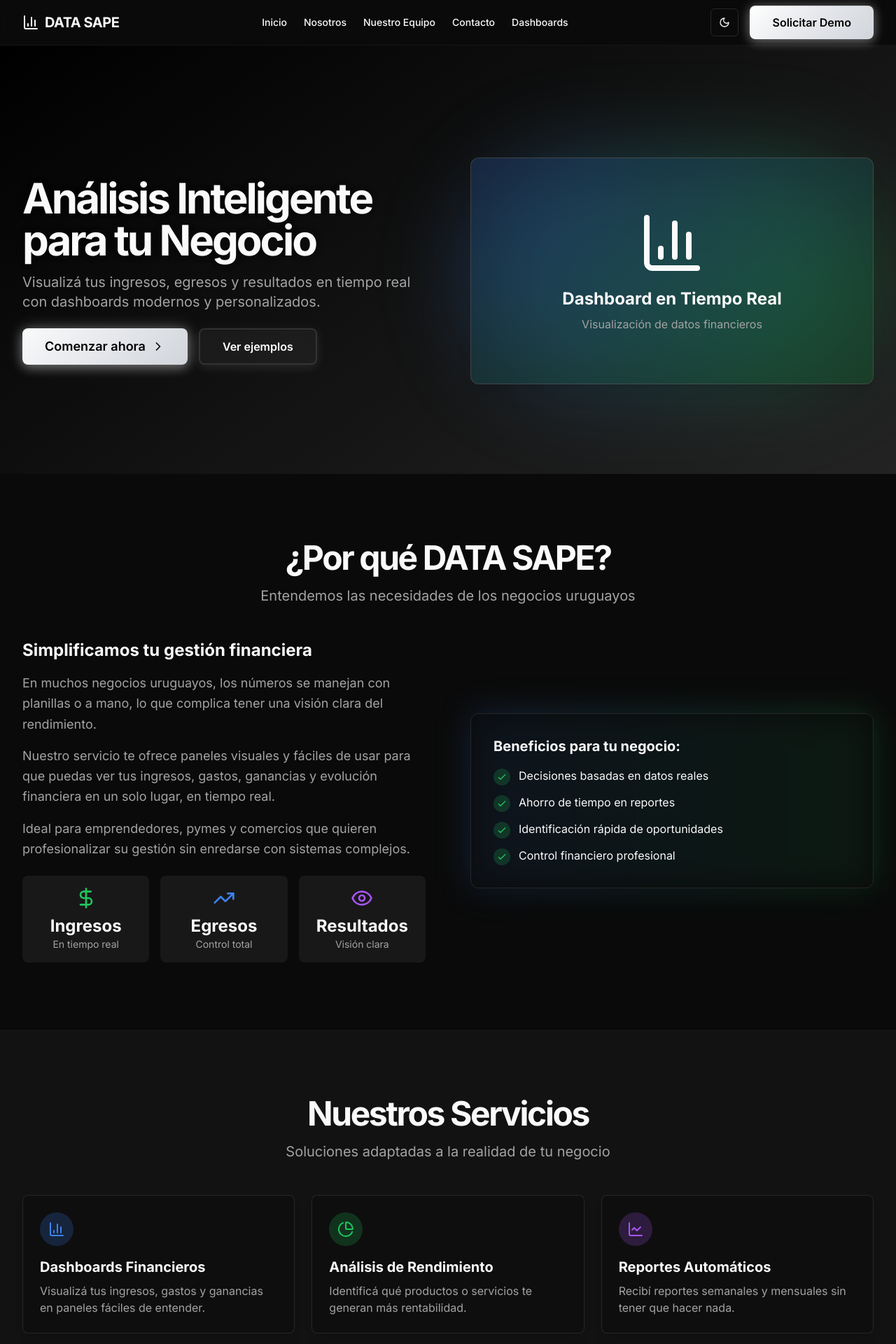
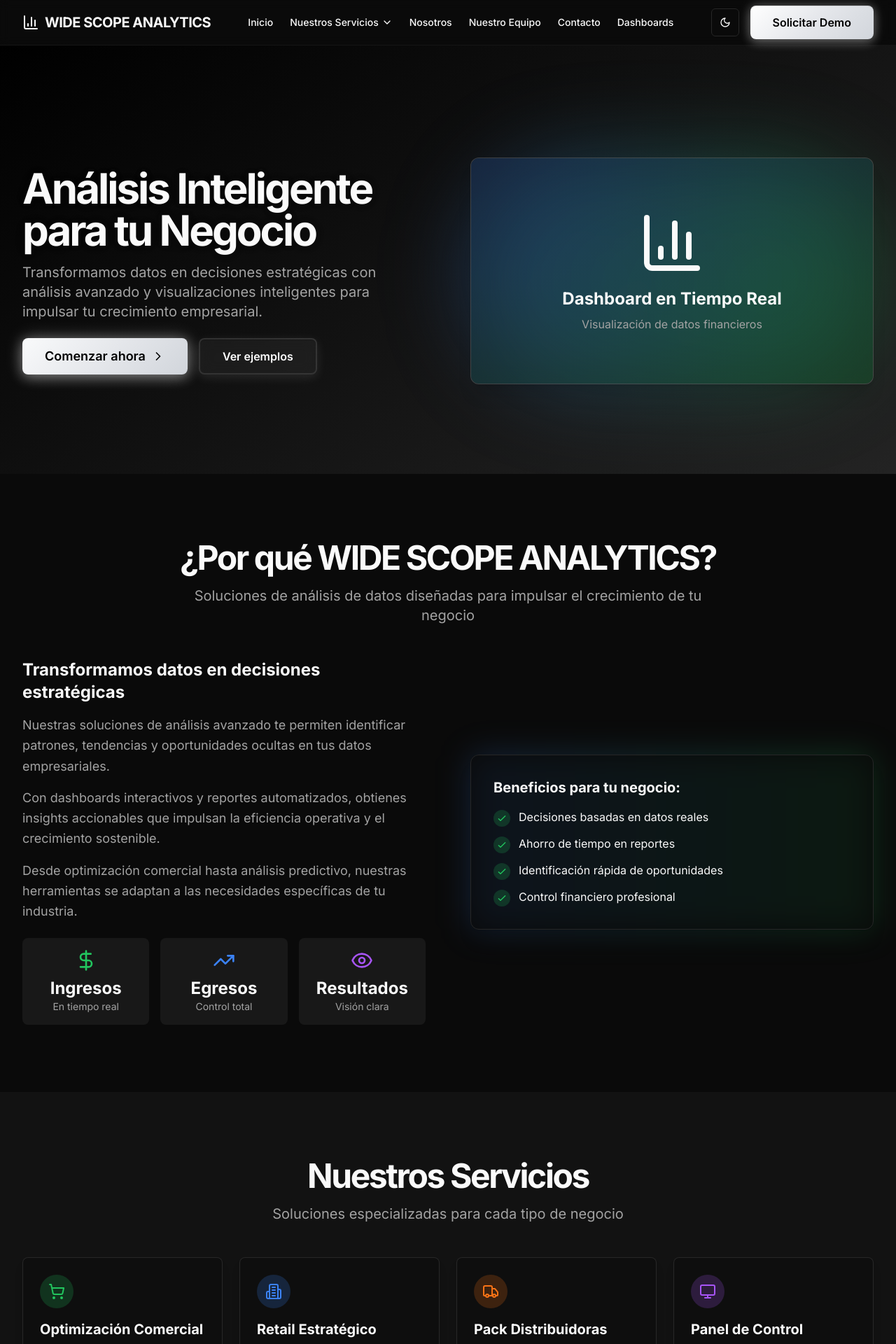
Before and after one commit to ZelmarMohozzo/Latam-Data-Hub, a Next.js app: page / in a window 1280 px wide. Shown: the top 1920 px of the page at 70% size. Built offline with nearby package versions, Linux system fonts and the light colour scheme.

Commit message:
Actualizar marca y agregar menú de servicios

```diff
--- a/app/analysis/page.tsx
+++ b/app/analysis/page.tsx
@@ -21,7 +21,7 @@ export default function AnalysisPage() {
             <Link href="/">
               <div className="flex items-center gap-2">
                 <BarChart3 className="h-6 w-6 text-primary" />
-                <span className="text-xl font-bold tracking-tight">DATA SAPE</span>
+                <span className="text-xl font-bold tracking-tight">WIDE SCOPE ANALYTICS</span>
               </div>
             </Link>
           </div>
@@ -81,10 +81,10 @@ export default function AnalysisPage() {
         <div className="container flex flex-col items-center justify-between gap-4 py-10 md:h-24 md:flex-row md:py-0">
           <div className="flex items-center gap-2">
             <BarChart3 className="h-5 w-5 text-primary" />
-            <span className="text-lg font-bold">DATA SAPE</span>
+            <span className="text-lg font-bold">WIDE SCOPE ANALYTICS</span>
           </div>
           <p className="text-center text-sm leading-loose text-muted-foreground md:text-left">
-            © 2025 DATA SAPE. Todos los derechos reservados.
+            © 2025 WIDE SCOPE ANALYTICS. Todos los derechos reservados.
           </p>
         </div>
       </footer>
--- a/app/layout.tsx
+++ b/app/layout.tsx
@@ -7,9 +7,9 @@ import { ThemeProvider } from "@/components/theme-provider"
 const inter = Inter({ subsets: ["latin"] })
 
 export const metadata: Metadata = {
-  title: "DATA SAPE - Análisis Inteligente para tu Negocio",
+  title: "WIDE SCOPE ANALYTICS - Análisis Inteligente para tu Negocio",
   description:
-    "Visualizá tus ingresos, egresos y resultados en tiempo real con dashboards modernos y personalizados. Ideal para negocios uruguayos.",
+    "Transformamos datos en decisiones estratégicas con análisis avanzado y visualizaciones inteligentes para impulsar tu crecimiento empresarial.",
     generator: 'v0.dev'
 }
 
--- a/app/page.tsx
+++ b/app/page.tsx
@@ -15,11 +15,22 @@ import {
   TrendingUp,
   DollarSign,
   Eye,
+  ChevronDown,
+  ShoppingCart,
+  Building2,
+  Truck,
+  Monitor,
 } from "lucide-react"
 
 import { Button } from "@/components/ui/button"
 import { MobileMenu } from "@/components/mobile-menu"
 import { ThemeToggle } from "@/components/theme-toggle"
+import {
+  DropdownMenu,
+  DropdownMenuContent,
+  DropdownMenuItem,
+  DropdownMenuTrigger,
+} from "@/components/ui/dropdown-menu"
 
 export default function Home() {
   const [mobileMenuOpen, setMobileMenuOpen] = useState(false)
@@ -30,12 +41,36 @@ export default function Home() {
         <div className="container flex h-16 items-center justify-between">
           <div className="flex items-center gap-2">
             <BarChart3 className="h-6 w-6 text-primary" />
-            <span className="text-xl font-bold tracking-tight">DATA SAPE</span>
+            <span className="text-xl font-bold tracking-tight">WIDE SCOPE ANALYTICS</span>
           </div>
           <nav className="hidden md:flex items-center gap-6 text-sm">
             <Link href="/" className="font-medium transition-colors hover:text-primary">
               Inicio
             </Link>
+            <DropdownMenu>
+              <DropdownMenuTrigger className="flex items-center gap-1 font-medium transition-colors hover:text-primary">
+                Nuestros Servicios
+                <ChevronDown className="h-4 w-4" />
+              </DropdownMenuTrigger>
+              <DropdownMenuContent align="start" className="w-56">
+                <DropdownMenuItem className="flex items-center gap-2">
+                  <ShoppingCart className="h-4 w-4 text-green-500" />
+                  <span>Optimización Comercial</span>
+                </DropdownMenuItem>
+                <DropdownMenuItem className="flex items-center gap-2">
+                  <Building2 className="h-4 w-4 text-blue-500" />
+                  <span>Retail Estratégico</span>
+                </DropdownMenuItem>
+                <DropdownMenuItem className="flex items-center gap-2">
+                  <Truck className="h-4 w-4 text-orange-500" />
+                  <span>Pack Distribuidoras</span>
+                </DropdownMenuItem>
+                <DropdownMenuItem className="flex items-center gap-2">
+                  <Monitor className="h-4 w-4 text-purple-500" />
+                  <span>Panel de Control</span>
+                </DropdownMenuItem>
+              </DropdownMenuContent>
+            </DropdownMenu>
             <Link href="#nosotros" className="font-medium transition-colors hover:text-primary">
               Nosotros
             </Link>
@@ -78,8 +113,7 @@ export default function Home() {
                     Análisis Inteligente para tu <span className="text-primary">Negocio</span>
                   </h1>
                   <p className="max-w-[600px] text-muted-foreground md:text-xl">
-                    Visualizá tus ingresos, egresos y resultados en tiempo real con dashboards modernos y
-                    personalizados.
+                    Transformamos datos en decisiones estratégicas con análisis avanzado y visualizaciones inteligentes para impulsar tu crecimiento empresarial.
                   </p>
                 </div>
                 <div className="flex flex-col gap-4 min-[400px]:flex-row">
@@ -114,27 +148,27 @@ export default function Home() {
         <section id="nosotros" className="py-16 md:py-24 bg-background">
           <div className="container">
             <div className="flex flex-col items-center justify-center text-center mb-12">
-              <h2 className="text-3xl font-bold tracking-tighter sm:text-4xl md:text-5xl">¿Por qué DATA SAPE?</h2>
+              <h2 className="text-3xl font-bold tracking-tighter sm:text-4xl md:text-5xl">¿Por qué WIDE SCOPE ANALYTICS?</h2>
               <p className="mt-4 max-w-[800px] text-muted-foreground md:text-xl">
-                Entendemos las necesidades de los negocios uruguayos
+                Soluciones de análisis de datos diseñadas para impulsar el crecimiento de tu negocio
               </p>
             </div>
 
             <div className="grid gap-8 lg:grid-cols-2 lg:gap-16 items-center">
               <div className="space-y-6">
                 <div className="space-y-4">
-                  <h3 className="text-2xl font-bold">Simplificamos tu gestión financiera</h3>
+                  <h3 className="text-2xl font-bold">Transformamos datos en decisiones estratégicas</h3>
                   <p className="text-muted-foreground text-lg leading-relaxed">
-                    En muchos negocios uruguayos, los números se manejan con planillas o a mano, lo que complica tener
-                    una visión clara del rendimiento.
+                    Nuestras soluciones de análisis avanzado te permiten identificar patrones, tendencias y oportunidades
+                    ocultas en tus datos empresariales.
                   </p>
                   <p className="text-muted-foreground text-lg leading-relaxed">
-                    Nuestro servicio te ofrece paneles visuales y fáciles de usar para que puedas ver tus ingresos,
-                    gastos, ganancias y evolución financiera en un solo lugar, en tiempo real.
+                    Con dashboards interactivos y reportes automatizados, obtienes insights accionables que impulsan
+                    la eficiencia operativa y el crecimiento sostenible.
                   </p>
                   <p className="text-muted-foreground text-lg leading-relaxed">
-                    Ideal para emprendedores, pymes y comercios que quieren profesionalizar su gestión sin enredarse con
-                    sistemas complejos.
+                    Desde optimización comercial hasta análisis predictivo, nuestras herramientas se adaptan a las
+                    necesidades específicas de tu industria.
                   </p>
                 </div>
 
@@ -207,35 +241,44 @@ export default function Home() {
             <div className="flex flex-col items-center justify-center text-center mb-12">
               <h2 className="text-3xl font-bold tracking-tighter sm:text-4xl md:text-5xl">Nuestros Servicios</h2>
               <p className="mt-4 max-w-[600px] text-muted-foreground md:text-xl">
-                Soluciones adaptadas a la realidad de tu negocio
+                Soluciones especializadas para cada tipo de negocio
               </p>
             </div>
-            <div className="grid gap-6 md:grid-cols-2 lg:grid-cols-3">
+            <div className="grid gap-6 md:grid-cols-2 lg:grid-cols-4">
               <div className="group rounded-lg border border-white/10 bg-background/40 backdrop-blur-sm p-6 shadow-lg transition-all hover:shadow-xl">
-                <div className="mb-4 flex h-12 w-12 items-center justify-center rounded-full bg-blue-500/20 text-blue-500">
-                  <BarChart3 className="h-6 w-6" />
+                <div className="mb-4 flex h-12 w-12 items-center justify-center rounded-full bg-green-500/20 text-green-500">
+                  <ShoppingCart className="h-6 w-6" />
                 </div>
-                <h3 className="text-xl font-bold">Dashboards Financieros</h3>
+                <h3 className="text-xl font-bold">Optimización Comercial</h3>
                 <p className="mt-2 text-muted-foreground">
-                  Visualizá tus ingresos, gastos y ganancias en paneles fáciles de entender.
+                  Para comercios de cercanía que buscan crecer de forma ordenada y anticiparse a pérdidas.
                 </p>
               </div>
               <div className="group rounded-lg border border-white/10 bg-background/40 backdrop-blur-sm p-6 shadow-lg transition-all hover:shadow-xl">
-                <div className="mb-4 flex h-12 w-12 items-center justify-center rounded-full bg-green-500/20 text-green-500">
-                  <PieChart className="h-6 w-6" />
+                <div className="mb-4 flex h-12 w-12 items-center justify-center rounded-full bg-blue-500/20 text-blue-500">
+                  <Building2 className="h-6 w-6" />
                 </div>
-                <h3 className="text-xl font-bold">Análisis de Rendimiento</h3>
+                <h3 className="text-xl font-bold">Retail Estratégico</h3>
                 <p className="mt-2 text-muted-foreground">
-                  Identificá qué productos o servicios te generan más rentabilidad.
+                  Para supermercados y cadenas que necesitan eficiencia, previsión y decisiones rentables.
+                </p>
+              </div>
+              <div className="group rounded-lg border border-white/10 bg-background/40 backdrop-blur-sm p-6 shadow-lg transition-all hover:shadow-xl">
+                <div className="mb-4 flex h-12 w-12 items-center justify-center rounded-full bg-orange-500/20 text-orange-500">
+                  <Truck className="h-6 w-6" />
+                </div>
+                <h3 className="text-xl font-bold">Pack Distribuidoras</h3>
+                <p className="mt-2 text-muted-foreground">
+                  Estrategia, logística y rentabilidad en un solo sistema inteligente.
                 </p>
               </div>
               <div className="group rounded-lg border border-white/10 bg-background/40 backdrop-blur-sm p-6 shadow-lg transition-all hover:shadow-xl">
                 <div className="mb-4 flex h-12 w-12 items-center justify-center rounded-full bg-purple-500/20 text-purple-500">
-                  <LineChart className="h-6 w-6" />
+                  <Monitor className="h-6 w-6" />
                 </div>
-                <h3 className="text-xl font-bold">Reportes Automáticos</h3>
+                <h3 className="text-xl font-bold">Panel de Control</h3>
                 <p className="mt-2 text-muted-foreground">
-                  Recibí reportes semanales y mensuales sin tener que hacer nada.
+                  Dashboards personalizados con métricas clave para la toma de decisiones estratégicas.
                 </p>
               </div>
             </div>
@@ -454,10 +497,10 @@ export default function Home() {
         <div className="container flex flex-col items-center justify-between gap-4 py-10 md:h-24 md:flex-row md:py-0">
           <div className="flex items-center gap-2">
             <BarChart3 className="h-5 w-5 text-primary" />
-            <span className="text-lg font-bold">DATA SAPE</span>
+            <span className="text-lg font-bold">WIDE SCOPE ANALYTICS</span>
           </div>
           <p className="text-center text-sm leading-loose text-muted-foreground md:text-left">
-            © 2025 DATA SAPE. Todos los derechos reservados.
+            © 2025 WIDE SCOPE ANALYTICS. Todos los derechos reservados.
           </p>
           <div className="flex items-center gap-4">
             <Link href="#" className="text-muted-foreground hover:text-foreground">
--- a/components/mobile-menu.tsx
+++ b/components/mobile-menu.tsx
@@ -1,8 +1,9 @@
 "use client"
 import Link from "next/link"
-import { X } from "lucide-react"
+import { X, ShoppingCart, Building2, Truck, Monitor } from "lucide-react"
 import { Button } from "@/components/ui/button"
 import { ThemeToggle } from "@/components/theme-toggle"
+import { Separator } from "@/components/ui/separator"
 
 interface MobileMenuProps {
   isOpen: boolean
@@ -28,6 +29,28 @@ export function MobileMenu({ isOpen, onClose }: MobileMenuProps) {
         <Link href="/#nosotros" className="text-2xl font-medium transition-colors hover:text-primary" onClick={onClose}>
           Nosotros
         </Link>
+        <div className="flex flex-col items-center gap-4">
+          <span className="text-xl font-medium text-muted-foreground">Nuestros Servicios</span>
+          <Separator className="w-32" />
+          <div className="flex flex-col items-center gap-3">
+            <Link href="#" className="flex items-center gap-2 text-lg font-medium transition-colors hover:text-primary" onClick={onClose}>
+              <ShoppingCart className="h-5 w-5 text-green-500" />
+              Optimización Comercial
+            </Link>
+            <Link href="#" className="flex items-center gap-2 text-lg font-medium transition-colors hover:text-primary" onClick={onClose}>
+              <Building2 className="h-5 w-5 text-blue-500" />
+              Retail Estratégico
+            </Link>
+            <Link href="#" className="flex items-center gap-2 text-lg font-medium transition-colors hover:text-primary" onClick={onClose}>
+              <Truck className="h-5 w-5 text-orange-500" />
+              Pack Distribuidoras
+            </Link>
+            <Link href="#" className="flex items-center gap-2 text-lg font-medium transition-colors hover:text-primary" onClick={onClose}>
+              <Monitor className="h-5 w-5 text-purple-500" />
+              Panel de Control
+            </Link>
+          </div>
+        </div>
         <Link href="/#equipo" className="text-2xl font-medium transition-colors hover:text-primary" onClick={onClose}>
           Nuestro Equipo
         </Link>
```
